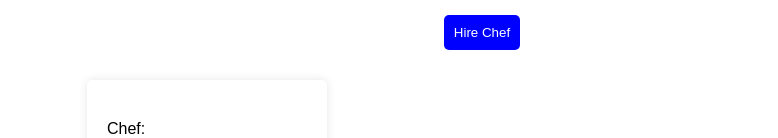
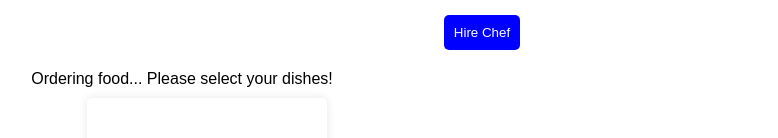
Before and after one commit to kingkelly12/MyChef2, a plain HTML site: page index.html in a window 1280 px wide. Both pictures are taken after a click on the button "Order Food". Shown: the part 249-387 px from the top of the page, without its empty margins (458-1236 px from the left). Drawn offline with Linux system fonts and the light colour scheme.

Commit message:
Added button functionality

```diff
--- a/index.html
+++ b/index.html
@@ -11,6 +11,8 @@
      <div id="dish-menu"></div>
      <button id="order-food-button">Order Food</button>
      <button id="hire-chef-button">Hire Chef</button>
+
+     <div id="message-display"></div>
 
      <div id="selected-dish-container">
          <h2 id="dish-name"></h2>
--- a/index.js
+++ b/index.js
@@ -1,3 +1,17 @@
+document.addEventListener('DOMContentLoaded', function() {
+    const orderFoodButton = document.getElementById('order-food-button');
+    const hireChefButton = document.getElementById('hire-chef-button');
+    const messageDisplay = document.getElementById('message-display');
+
+    orderFoodButton.addEventListener('click', function() {
+      messageDisplay.textContent = 'Ordering food... Please select your dishes!';
+    });
+
+    hireChefButton.addEventListener('click', function() {
+      messageDisplay.textContent = 'Hiring a chef... Please provide your requirements!';
+    });
+  });
+
 const dishes = [
     { id: 1, name: "Noodles & egg curry", chef: "John Kivalya", image: "https://i.pinimg.com/474x/26/f1/19/26f119326fc93d7b4a387c3b4dedb75a.jpg", rating: 5, comment: "Delicious!" },
     { id: 2, name: "Italian spaghetti", chef: "Kelvin Musyoka", image: "https://i.pinimg.com/236x/10/fb/b5/10fbb5f46b9e4a6b66fd73927c700eb5.jpg", rating: 4, comment: "Very flavorful!" },
```
